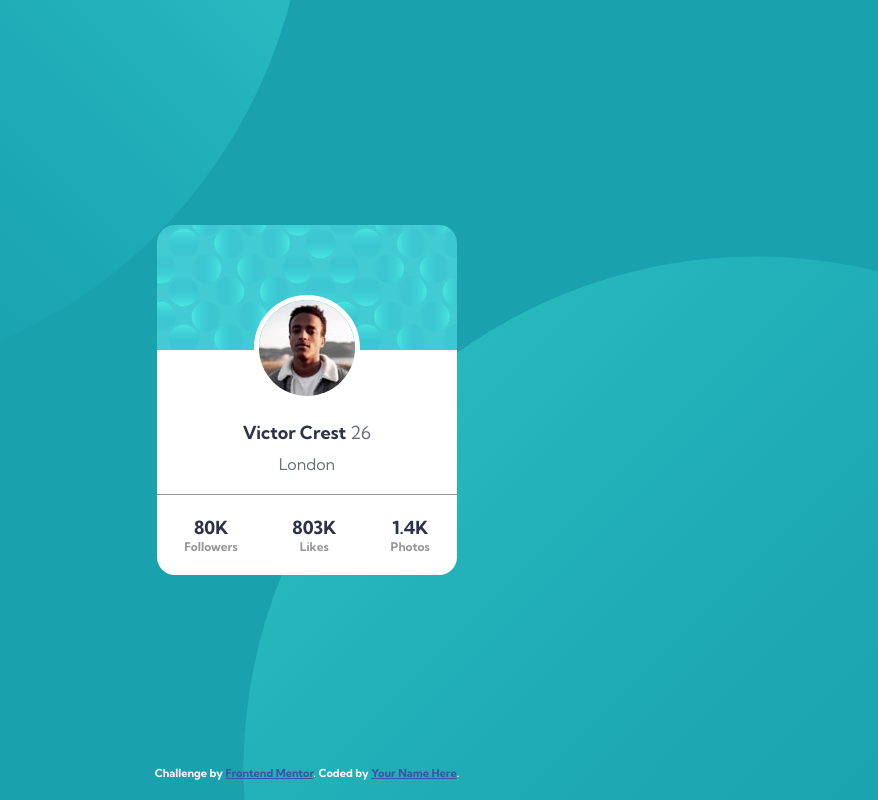
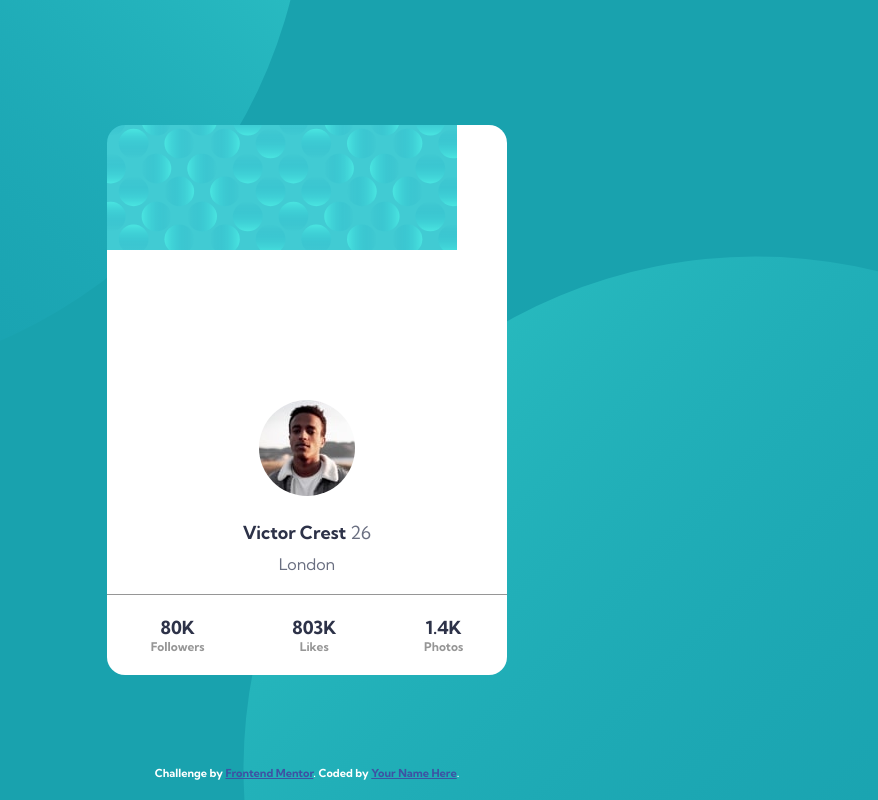
Before and after one commit to keshavkumarhembram/profile-card-component-main, a plain HTML site: page index.html in a window 1280 px wide. Shown: the whole page, without its empty margins (333-1211 px from the left). Drawn offline with Linux system fonts and the light colour scheme.

Commit message:
fixed landmark issue

```diff
--- a/index.html
+++ b/index.html
@@ -42,11 +42,11 @@
       </div>
     </main>
 
-    <div class="attribution">
+    <footer class="attribution">
       Challenge by
       <a href="https://www.frontendmentor.io?ref=challenge" target="_blank"
         >Frontend Mentor</a
       >. Coded by <a href="#">Your Name Here</a>.
-    </div>
+    </footer>
   </body>
 </html>
--- a/style/style.css
+++ b/style/style.css
@@ -51,8 +51,8 @@ h1,
 }
 
 .profile-card {
-  width: 300px;
-  height: 350px;
+  width: 400px;
+  height: 550px;
   display: flex;
   flex-direction: column;
   justify-content: flex-end;
```
